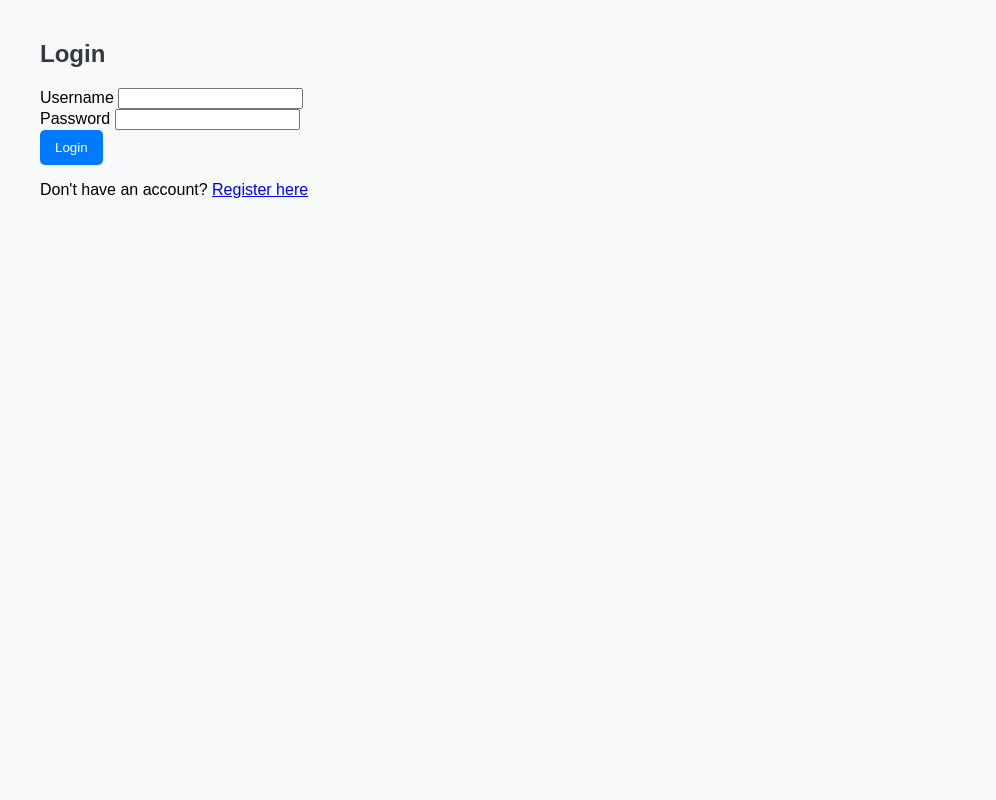
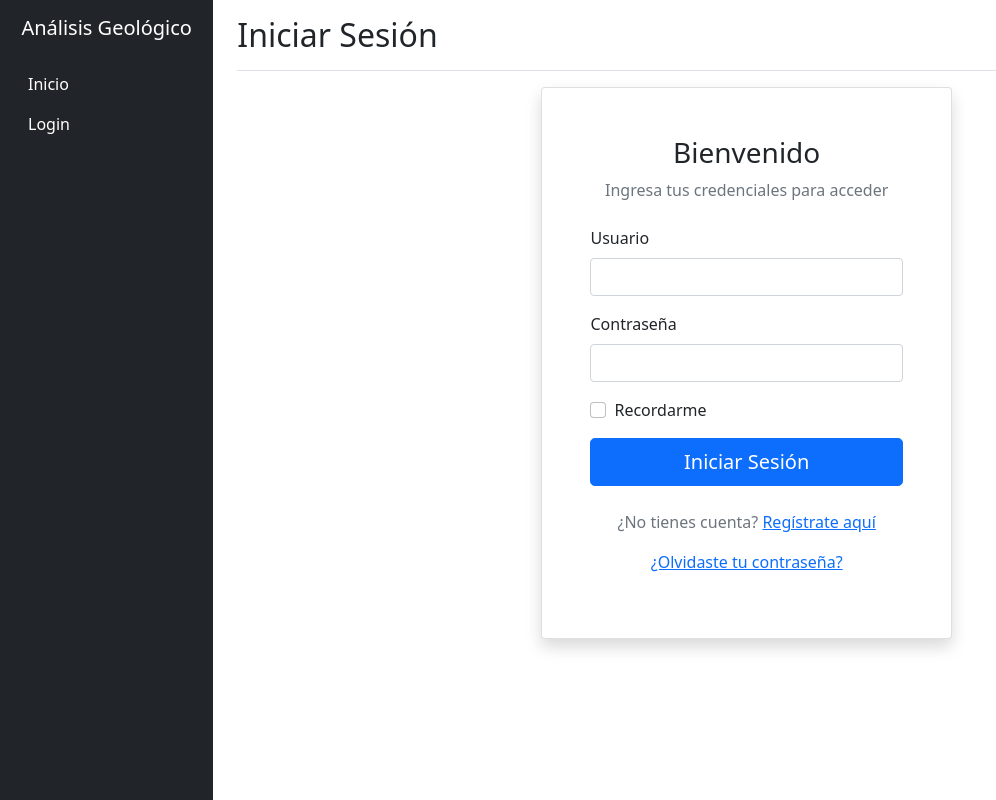
Before and after one commit to DayaYagu777/flask-geological-analysis, a Flask app: page /login in a window 1280 px wide. Shown: the whole page, without its empty margins (0-996 px from the left). Run offline with Flask 3, Linux system fonts and the light colour scheme.

Commit message:
Update login.html

```diff
--- a/geological-analysis-app/app/templates/login.html
+++ b/geological-analysis-app/app/templates/login.html
@@ -1,28 +1,95 @@
 <!DOCTYPE html>
-<html lang="en">
+<html lang="es">
 <head>
     <meta charset="UTF-8">
     <meta name="viewport" content="width=device-width, initial-scale=1.0">
-    <title>Login - Geological Analysis App</title>
-    <link rel="stylesheet" href="{{ url_for('static', filename='css/styles.css') }}">
+    <title>Login - Análisis Geológico</title>
+    <link href="https://cdn.jsdelivr.net/npm/bootstrap@5.1.3/dist/css/bootstrap.min.css" rel="stylesheet">
+    <link rel="stylesheet" href="{{ url_for('static', filename='css/style.css') }}">
 </head>
 <body>
-    <div class="container">
-        <h2 class="text-center">Login</h2>
-        <form method="POST" action="{{ url_for('login') }}">
-            <div class="form-group">
-                <label for="username">Username</label>
-                <input type="text" class="form-control" id="username" name="username" required>
+    <div class="container-fluid">
+        <div class="row min-vh-100">
+            <!-- Sidebar -->
+            <div class="col-md-3 col-lg-2 d-md-block bg-dark sidebar">
+                <div class="position-sticky pt-3">
+                    <h5 class="text-white text-center mb-4">Análisis Geológico</h5>
+                    <ul class="nav flex-column">
+                        <li class="nav-item">
+                            <a class="nav-link text-white" href="{{ url_for('app.home') }}">
+                                <i class="bi bi-house"></i> Inicio
+                            </a>
+                        </li>
+                        <li class="nav-item">
+                            <a class="nav-link active text-white" href="{{ url_for('login') }}">
+                                <i class="bi bi-person"></i> Login
+                            </a>
+                        </li>
+                    </ul>
+                </div>
             </div>
-            <div class="form-group">
-                <label for="password">Password</label>
-                <input type="password" class="form-control" id="password" name="password" required>
-            </div>
-            <button type="submit" class="btn btn-primary btn-block">Login</button>
-        </form>
-        <div class="text-center">
-            <p>Don't have an account? <a href="{{ url_for('register') }}">Register here</a></p>
+
+            <!-- Main content -->
+            <main class="col-md-9 ms-sm-auto col-lg-10 px-md-4">
+                <div class="d-flex justify-content-between flex-wrap flex-md-nowrap align-items-center pt-3 pb-2 mb-3 border-bottom">
+                    <h1 class="h2">Iniciar Sesión</h1>
+                </div>
+
+                <div class="row justify-content-center">
+                    <div class="col-md-6 col-lg-5">
+                        <div class="card shadow">
+                            <div class="card-body p-5">
+                                <div class="text-center mb-4">
+                                    <h3>Bienvenido</h3>
+                                    <p class="text-muted">Ingresa tus credenciales para acceder</p>
+                                </div>
+
+                                {% with messages = get_flashed_messages(with_categories=true) %}
+                                    {% if messages %}
+                                        {% for category, message in messages %}
+                                            <div class="alert alert-{{ 'danger' if category == 'error' else category }} alert-dismissible fade show" role="alert">
+                                                {{ message }}
+                                                <button type="button" class="btn-close" data-bs-dismiss="alert"></button>
+                                            </div>
+                                        {% endfor %}
+                                    {% endif %}
+                                {% endwith %}
+
+                                <form method="POST" action="{{ url_for('login') }}">
+                                    <div class="mb-3">
+                                        <label for="username" class="form-label">Usuario</label>
+                                        <input type="text" class="form-control" id="username" name="username" required>
+                                    </div>
+
+                                    <div class="mb-3">
+                                        <label for="password" class="form-label">Contraseña</label>
+                                        <input type="password" class="form-control" id="password" name="password" required>
+                                    </div>
+
+                                    <div class="mb-3 form-check">
+                                        <input type="checkbox" class="form-check-input" id="remember" name="remember">
+                                        <label class="form-check-label" for="remember">
+                                            Recordarme
+                                        </label>
+                                    </div>
+
+                                    <div class="d-grid">
+                                        <button type="submit" class="btn btn-primary btn-lg">Iniciar Sesión</button>
+                                    </div>
+                                </form>
+
+                                <div class="text-center mt-4">
+                                    <p class="text-muted">¿No tienes cuenta? <a href="#">Regístrate aquí</a></p>
+                                    <p class="text-muted"><a href="#">¿Olvidaste tu contraseña?</a></p>
+                                </div>
+                            </div>
+                        </div>
+                    </div>
+                </div>
+            </main>
         </div>
     </div>
+
+    <script src="https://cdn.jsdelivr.net/npm/bootstrap@5.1.3/dist/js/bootstrap.bundle.min.js"></script>
 </body>
 </html>
```
